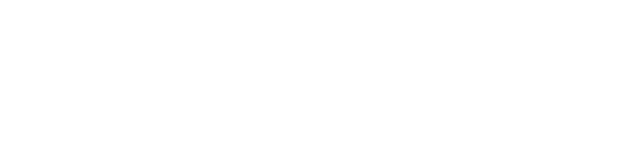
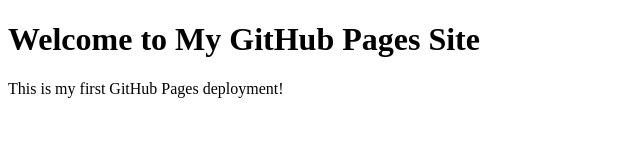
Before and after one commit to sho575/my-first-web-app, a plain HTML site: page index.html in a window 1280 px wide. Shown: the whole page, without its empty margins (0-640 px from the left). Drawn offline with Linux system fonts and the light colour scheme.

Commit message:
Update index.html

```diff
--- a/index.html
+++ b/index.html
@@ -6,6 +6,8 @@
     <title>Document</title>
 </head>
 <body>
+    <h1>Welcome to My GitHub Pages Site</h1>
+    <p>This is my first GitHub Pages deployment!</p>
+</body>
 
-</body>
 </html>
```
